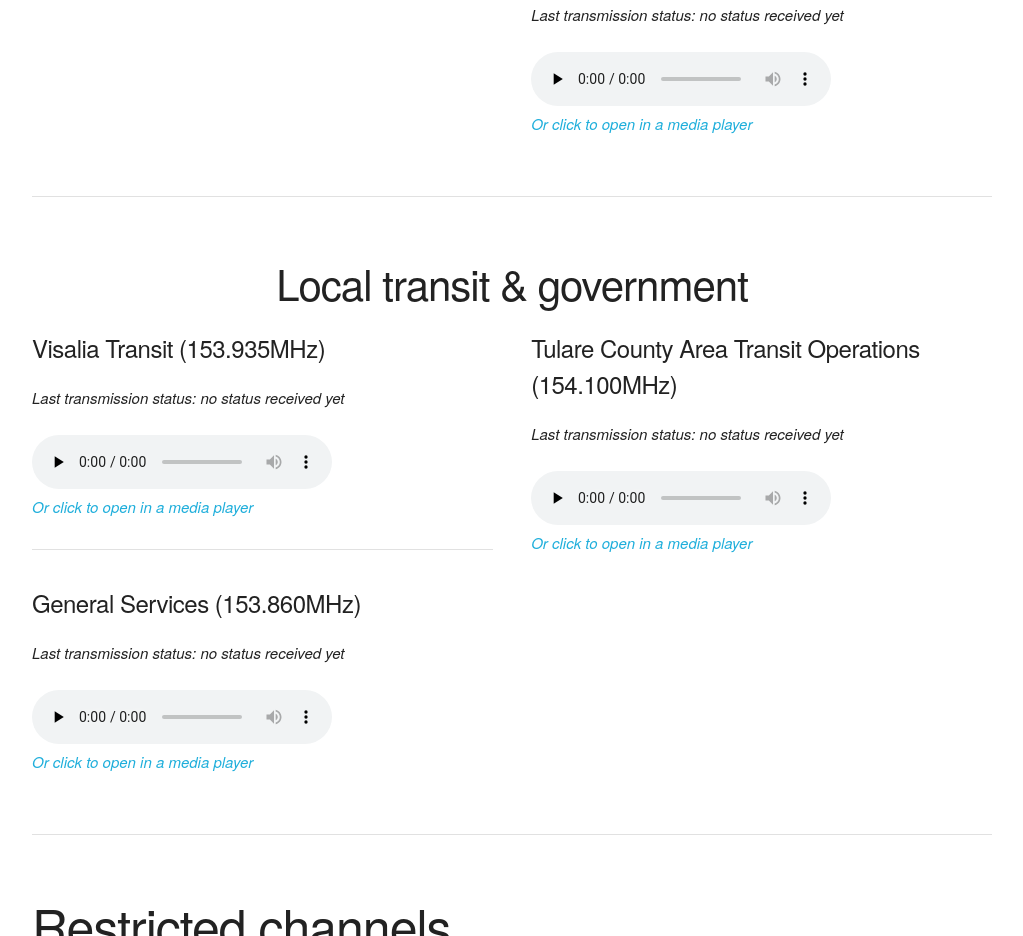
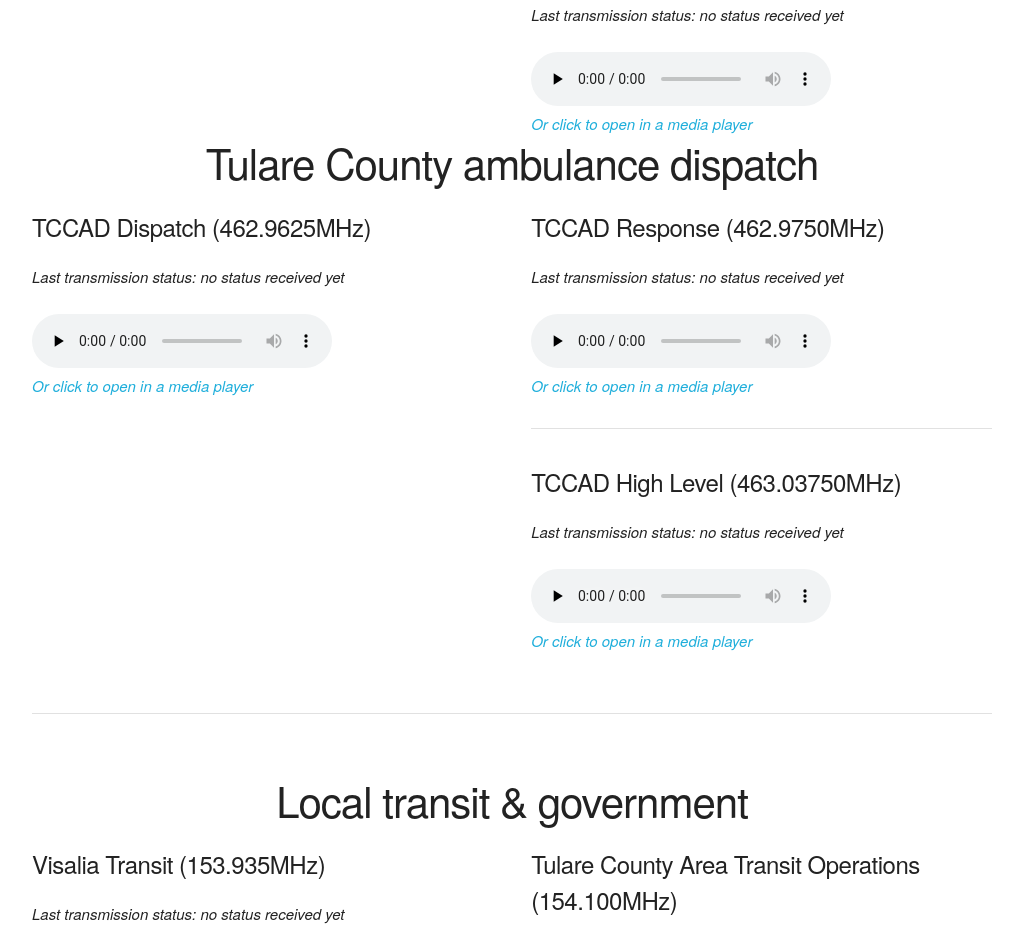
Before and after one commit to ihatetonyy/ihatetonyy.github.io, a plain HTML site: page index.html in a window 1280 px wide. Shown: the part 2527-3463 px from the top of the page, without its empty margins (128-1151 px from the left). Drawn offline with nearby package versions, Linux system fonts and the light colour scheme.

Commit message:
Update index.html
Add TCCAD

```diff
--- a/index.html
+++ b/index.html
@@ -139,6 +139,31 @@
 			  <a class="clicky" href="http://162.250.233.109:8000/TCFD3.mp3">Or click to open in a media player</a>
 		  </div>
 		  </div>
+
+		  <h2>Tulare County ambulance dispatch</h2>
+
+		  <div class="row">
+		  <div class="one-half column">
+			  <h5>TCCAD Dispatch (462.9625MHz)</h5>
+			  <p class="txstat">Last transmission status: <span id="462.962">no status received yet</span></p>
+			  <audio controls preload="none"><source src="http://162.250.233.109:8000/TCCAD1.mp3" type="audio/mp3"></audio>
+			  <a class="clicky" href="http://162.250.233.109:8000/TCCAD1.mp3">Or click to open in a media player</a>
+		  </div>
+		  <div class="one-half column">
+			  <h5>TCCAD Response (462.9750MHz)</h5>
+			  <p class="txstat">Last transmission status: <span id="462.975">no status received yet</span></p>
+			  <audio controls preload="none"><source src="http://162.250.233.109:8000/TCCAD2.mp3" type="audio/mp3"></audio>
+			  <a class="clicky" href="http://162.250.233.109:8000/TCCAD2.mp3">Or click to open in a media player</a>
+
+			  <hr />
+
+			  <h5>TCCAD High Level (463.03750MHz)</h5>
+			  <p class="txstat">Last transmission status: <span id="463.037">no status received yet</span></p>
+			  <audio controls preload="none"><source src="http://162.250.233.109:8000/TCCAD3.mp3" type="audio/mp3"></audio>
+			  <a class="clicky" href="http://162.250.233.109:8000/TCCAD3.mp3">Or click to open in a media player</a>
+		  </div>
+		  </div>
+
 		  <hr style="margin-top: 4em; margin-bottom: 4em" />
 
 		  <h2>Local transit & government</h2>
```
